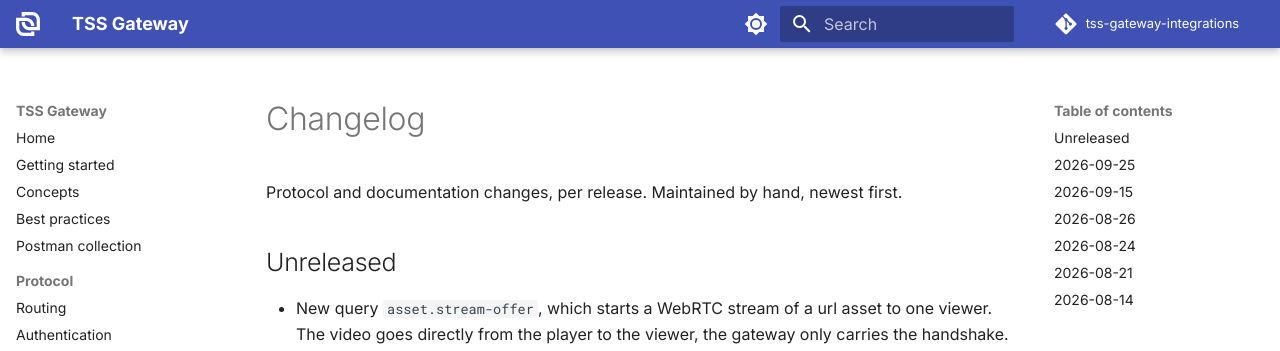
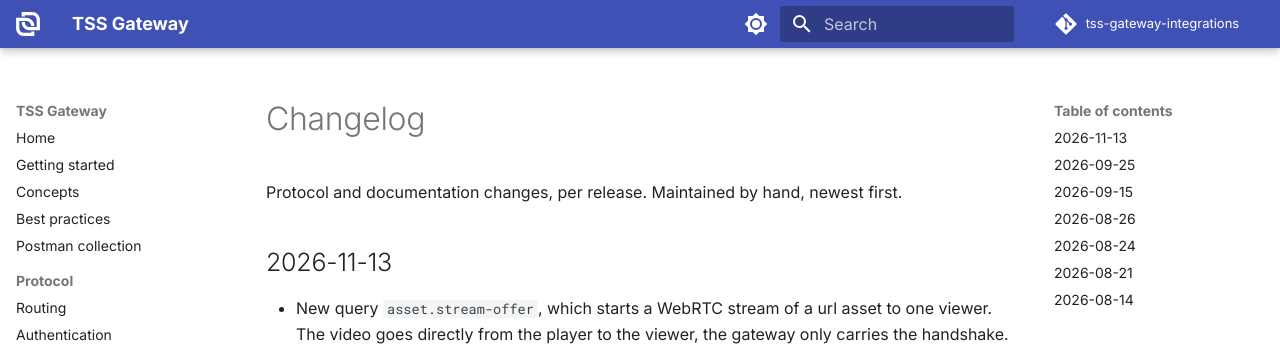
Before and after one commit to PurpleNL/tss-gateway-integrations, an MkDocs documentation site: the page built from docs/changelog.md, in a window 1280 px wide and 900 px high. Shown: the top 351 px of the window. Built offline with MkDocs 1.6.1 and Material for MkDocs 9.7.7, drawn with Linux system fonts in a browser that asks for light colours; comment, search, counter and statistics services are not loaded.

Commit message:
DEM-2190-update-changelog-with-4.2.0-changes (#18)
Move the 4.2.0 changes from Unreleased to a dated section

```diff
--- a/docs/changelog.md
+++ b/docs/changelog.md
@@ -2,7 +2,7 @@
 
 Protocol and documentation changes, per release. Maintained by hand, newest first.
 
-## Unreleased
+## 2026-11-13
 
 - New query `asset.stream-offer`, which starts a WebRTC stream of a url asset to one viewer. The video goes directly from the player to the viewer, the gateway only carries the handshake. See [Streaming a url asset](requests.md#streaming-a-url-asset).
 - New requests `asset.stream-resize` and `asset.stream-stop`, which change the size of a running stream and stop it.
```
